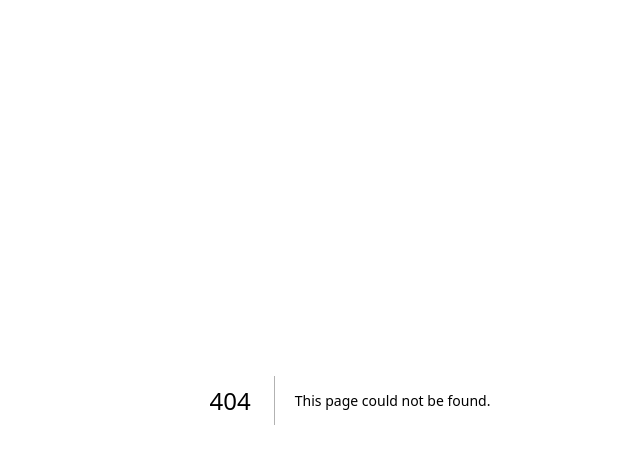
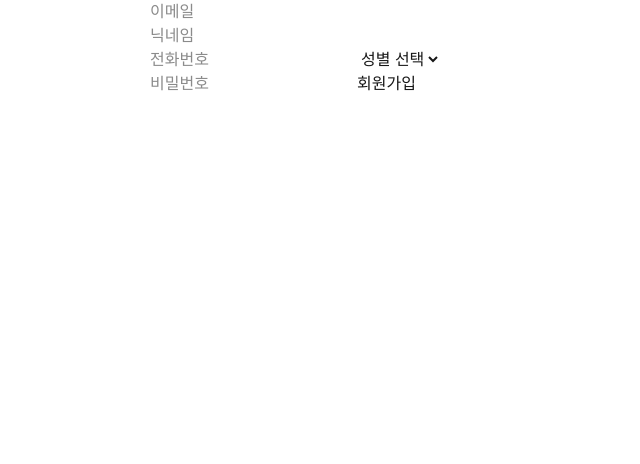
Before and after one commit to ounjuu/Reddiee_front, a Next.js app in the folder reddiee-front/: page /signup in a window 1280 px wide. Before the commit this address had no page. Shown: the top 464 px of the page, without its empty margins (290-930 px from the left). Built offline with nearby package versions, Linux system fonts and the light colour scheme.

Commit message:
Feat: sql db 백엔드 연결 완료

```diff
--- a/reddiee-front/src/app/page.tsx
+++ b/reddiee-front/src/app/page.tsx
@@ -1,6 +1,17 @@
+"use client"; // React 훅 사용하려면 클라이언트 컴포넌트 선언 필수
+
 import Image from "next/image";
+import { useEffect } from "react";
+import axios from "axios";
 
 export default function Home() {
+  useEffect(() => {
+    axios
+      .get("http://localhost:5000/api/health", { withCredentials: true })
+      .then((res) => console.log("백엔드 연결:", res.data))
+      .catch((err) => console.error("백엔드 연결 실패:", err));
+  }, []);
+
   return (
     <div className="grid grid-rows-[20px_1fr_20px] items-center justify-items-center min-h-screen p-8 pb-20 gap-16 sm:p-20 font-[family-name:var(--font-geist-sans)]">
       <main className="flex flex-col gap-[32px] row-start-2 items-center sm:items-start">
--- /dev/null
+++ b/reddiee-front/src/app/signup/page.tsx
@@ -0,0 +1,83 @@
+"use client";
+
+import { useState } from "react";
+
+export default function SignupPage() {
+  const [form, setForm] = useState({
+    email: "",
+    nickName: "",
+    phone: "",
+    gender: "",
+    password: "", // ✅ 추가
+  });
+
+  const onChange = (
+    e: React.ChangeEvent<HTMLInputElement | HTMLSelectElement>
+  ) => {
+    setForm({ ...form, [e.target.name]: e.target.value });
+  };
+
+  const onSubmit = async (e: React.FormEvent) => {
+    e.preventDefault();
+
+    const res = await fetch("http://localhost:5000/users", {
+      method: "POST",
+      headers: { "Content-Type": "application/json" },
+      credentials: "include",
+      body: JSON.stringify(form),
+    });
+
+    if (res.ok) {
+      alert("회원가입 성공!");
+      setForm({
+        email: "",
+        nickName: "",
+        phone: "",
+        gender: "",
+        password: "", // ✅ 초기화
+      });
+    } else {
+      alert("오류 발생");
+    }
+  };
+
+  return (
+    <form onSubmit={onSubmit} style={{ maxWidth: 400, margin: "auto" }}>
+      <input
+        name="email"
+        value={form.email}
+        onChange={onChange}
+        placeholder="이메일"
+        type="email"
+        required
+      />
+      <input
+        name="nickName"
+        value={form.nickName}
+        onChange={onChange}
+        placeholder="닉네임"
+        required
+      />
+      <input
+        name="phone"
+        value={form.phone}
+        onChange={onChange}
+        placeholder="전화번호"
+      />
+      <select name="gender" value={form.gender} onChange={onChange}>
+        <option value="">성별 선택</option>
+        <option value="male">남자</option>
+        <option value="female">여자</option>
+      </select>
+      <input
+        name="password"
+        type="password"
+        value={form.password}
+        onChange={onChange}
+        placeholder="비밀번호"
+        required // ✅ 필수
+      />
+      <button type="submit">회원가입</button>
+    </form>
+  );
+}
```
